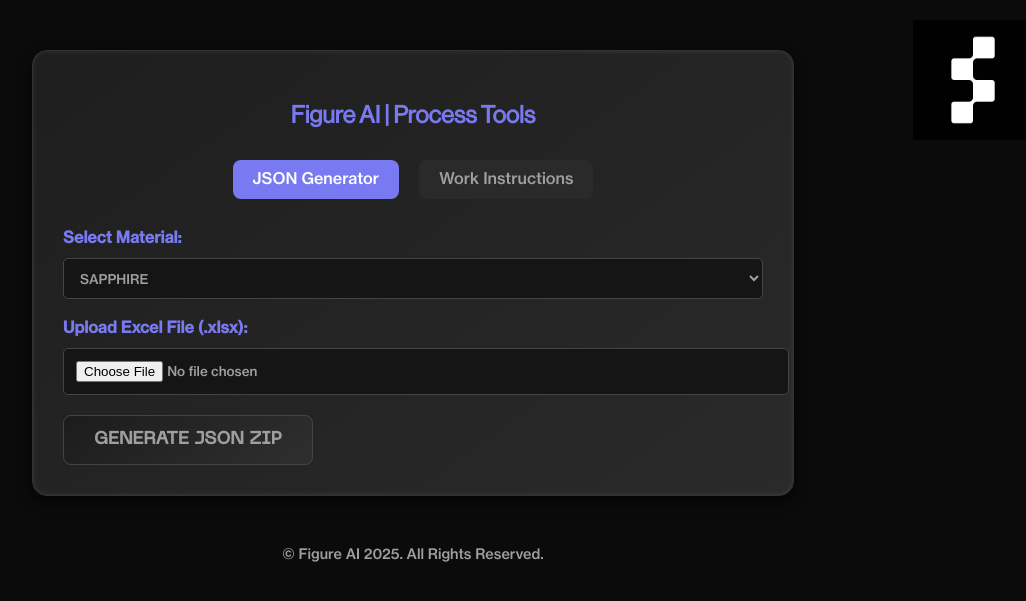
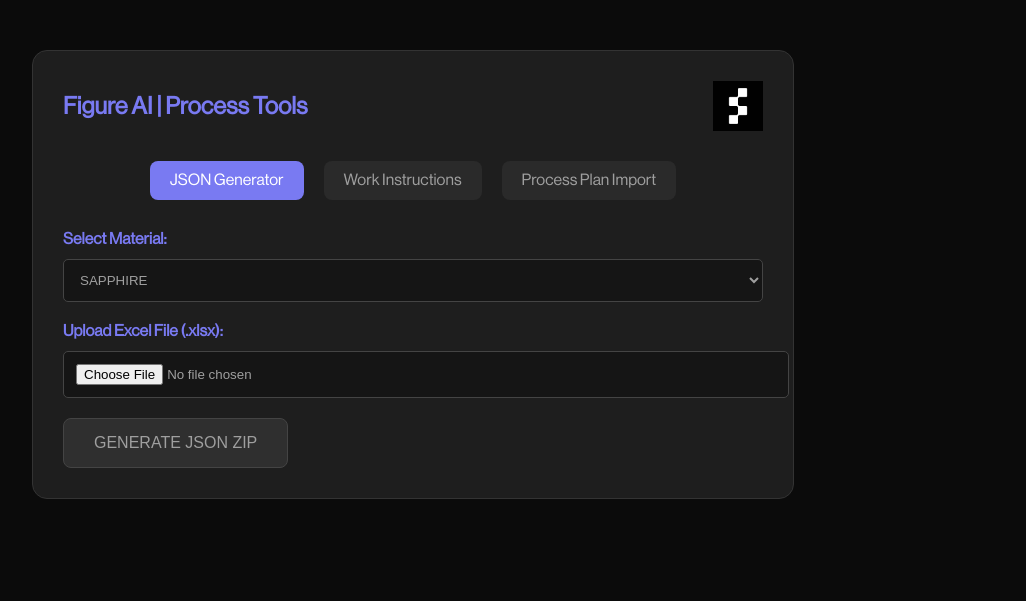
Before and after one commit to humanapril/processplan, a Flask app: page / in a window 1280 px wide. Shown: the top 601 px of the page, without its empty margins (227-1253 px from the left). Run offline with Flask 3, Linux system fonts and the light colour scheme; some libraries are stand-ins or nearby versions.

Commit message:
added that there is status bar for the process plan upload to MES

```diff
--- a/process_plan_app/app.py
+++ b/process_plan_app/app.py
@@ -1,4 +1,4 @@
-from flask import Flask, render_template, request, send_file, redirect, url_for
+from flask import Flask, render_template, request, send_file, jsonify
 import pandas as pd
 import json
 import os
@@ -6,6 +6,8 @@
 import zipfile
 from PyPDF2 import PdfReader, PdfWriter
 from werkzeug.utils import secure_filename
+import requests
+from requests.auth import HTTPBasicAuth
 
 app = Flask(__name__, template_folder="templates", static_folder="static")
 
@@ -67,113 +69,58 @@
                 "operationInputMaterials": [],
                 "sampleDefinitions": [
                     {
-                  "instructions": "Place the part on the tester device",
-                  "sampleDefinitionName": "",
-                  "plmId": "PLM_ID",
-                  "sampleClass": "Actuator EOL Tester",
-                  "toolResourceInstance": "Actuator_Tester_1",
-                  "sampleQty": 3,
-                  "settings": {
-                    "Configuration N/L/R": "N"
-                  },
-                  "attributes": {
-                    "PassFail": {
-                      "DataType": "BOOLEAN",
-                      "Required": True,
-                      "Description": "Pass or fail result",
-                      "Format": "",
-                      "Order": 1,
-                      "MinimumValue": "",
-                      "MaximumValue": ""
-                    },
-                    "TestRevision": {
-                      "DataType": "STRING",
-                      "Required": True,
-                      "Description": "Revision code",
-                      "Format": "DW",
-                      "Order": 2,
-                      "MinimumValue": "",
-                      "MaximumValue": ""
-                    },
-                    "TestCount": {
-                      "DataType": "INTEGER",
-                      "Required": True,
-                      "Description": "Number of test repetitions",
-                      "Format": "",
-                      "Order": 3,
-                      "MinimumValue": "",
-                      "MaximumValue": ""
-                    },
-                    "TestTimestamp": {
-                      "DataType": "STRING",
-                      "Required": True,
-                      "Description": "Time of test",
-                      "Format": "",
-                      "Order": 4,
-                      "MinimumValue": "",
-                      "MaximumValue": ""
-                    },
-                    "TestDuration": {
-                      "DataType": "INTEGER",
-                      "Required": True,
-                      "Description": "Duration of test (in s)",
-                      "Format": "",
-                      "Order": 5,
-                      "MinimumValue": "",
-                      "MaximumValue": ""
-                    },
-                    "RejectCode": {
-                      "DataType": "STRING",
-                      "Required": True,
-                      "Description": "Code for rejection reason",
-                      "Format": "",
-                      "Order": 6,
-                      "MinimumValue": "",
-                      "MaximumValue": ""
-                    },
-                    "RejectReason": {
-                      "DataType": "STRING",
-                      "Required": True,
-                      "Description": "Description of rejection reason",
-                      "Format": "DW",
-                      "Order": 7,
-                      "MinimumValue": "",
-                      "MaximumValue": ""
-                    },
-                    "URLString": {
-                      "DataType": "STRING",
-                      "Required": True,
-                      "Description": "Link to related documentation",
-                      "Format": "DW",
-                      "Order": 7,
-                      "MinimumValue": "",
-                      "MaximumValue": ""
-                    },
-                    "OperatorDetails": {
-                      "DataType": "STRING",
-                      "Required": True,
-                      "Description": "Name or ID of operator",
-                      "Format": "DW",
-                      "Order": 8,
-                      "MinimumValue": "",
-                      "MaximumValue": ""
-                    },
-                    "TestType": {
-                      "DataType": "STRING",
-                      "Required": True,
-                      "Description": "Type of test performed",
-                      "Format": "DW",
-                      "Order": 9,
-                      "MinimumValue": "",
-                      "MaximumValue": ""
+                        "instructions": "Place the part on the tester device",
+                        "sampleDefinitionName": "",
+                        "plmId": "PLM_ID",
+                        "sampleClass": "Actuator EOL Tester",
+                        "toolResourceInstance": "Actuator_Tester_1",
+                        "sampleQty": 3,
+                        "settings": {"Configuration N/L/R": "N"},
+                        "attributes": {
+                            "PassFail": {
+                                "DataType": "BOOLEAN", "Required": True, "Description": "Pass or fail result", "Format": "", "Order": 1,
+                                "MinimumValue": "", "MaximumValue": ""
+                            },
+                            "TestRevision": {
+                                "DataType": "STRING", "Required": True, "Description": "Revision code", "Format": "DW", "Order": 2,
+                                "MinimumValue": "", "MaximumValue": ""
+                            },
+                            "TestCount": {
+                                "DataType": "INTEGER", "Required": True, "Description": "Number of test repetitions", "Format": "", "Order": 3,
+                                "MinimumValue": "", "MaximumValue": ""
+                            },
+                            "TestTimestamp": {
+                                "DataType": "STRING", "Required": True, "Description": "Time of test", "Format": "", "Order": 4,
+                                "MinimumValue": "", "MaximumValue": ""
+                            },
+                            "TestDuration": {
+                                "DataType": "INTEGER", "Required": True, "Description": "Duration of test (in s)", "Format": "", "Order": 5,
+                                "MinimumValue": "", "MaximumValue": ""
+                            },
+                            "RejectCode": {
+                                "DataType": "STRING", "Required": True, "Description": "Code for rejection reason", "Format": "", "Order": 6,
+                                "MinimumValue": "", "MaximumValue": ""
+                            },
+                            "RejectReason": {
+                                "DataType": "STRING", "Required": True, "Description": "Description of rejection reason", "Format": "DW", "Order": 7,
+                                "MinimumValue": "", "MaximumValue": ""
+                            },
+                            "URLString": {
+                                "DataType": "STRING", "Required": True, "Description": "Link to related documentation", "Format": "DW", "Order": 8,
+                                "MinimumValue": "", "MaximumValue": ""
+                            },
+                            "OperatorDetails": {
+                                "DataType": "STRING", "Required": True, "Description": "Name or ID of operator", "Format": "DW", "Order": 9,
+                                "MinimumValue": "", "MaximumValue": ""
+                            },
+                            "TestType": {
+                                "DataType": "STRING", "Required": True, "Description": "Type of test performed", "Format": "DW", "Order": 10,
+                                "MinimumValue": "", "MaximumValue": ""
+                            }
+                        }
                     }
-                  }
-                }
                 ],
-                "workInstruction": {
-                    "plmId": "PLM_ID",
-                    "pdfLink": ""
-                }
+                "workInstruction": {"plmId": "PLM_ID", "pdfLink": ""}
             }
 
             for station, group in data_df.groupby("Station"):
@@ -228,13 +175,8 @@
                                     "sampleQty": 1,
                                     "attributes": {
                                         "PassFail": {
-                                            "DataType": "BOOLEAN",
-                                            "Required": True,
-                                            "Description": "STRING",
-                                            "Format": "#0.00",
-                                            "Order": "1",
-                                            "MinimumValue": "NUMERIC",
-                                            "MaximumValue": "NUMERIC"
+                                            "DataType": "BOOLEAN", "Required": True, "Description": "STRING", "Format": "#0.00", "Order": "1",
+                                            "MinimumValue": "", "MaximumValue": ""
                                         }
                                     }
                                 }
@@ -250,7 +192,7 @@
                 metadata["operationsDefinitions"].append(operation)
 
             json_path = os.path.join(output_dir, f"{sheet_name}.json")
-            with open(json_path, "w") as f:
+            with open(json_path, "w", encoding="utf-8") as f:
                 json.dump(convert_bools(metadata), f, indent=4)
             generated_files.append(json_path)
 
@@ -320,5 +262,32 @@
 
     return render_template("index.html", materials=MATERIAL_LIST)
 
+@app.route('/import', methods=['POST'])
+def import_single_json():
+    file = request.files.get('json_file')
+    if not file or not file.filename.endswith('.json'):
+        return jsonify({"error": "Invalid file type."}), 400
+
+    try:
+        data = json.load(file)
+        response = requests.post(
+            "https://mes.dev.figure.ai:60088/system/webdev/BotQ-MES/Operations/OperationsRouteManual",
+            json=data,
+            auth=HTTPBasicAuth('figure', 'figure'),
+            headers={"Content-Type": "application/json"},
+            timeout=120
+        )
+        return jsonify({
+            "filename": file.filename,
+            "status_code": response.status_code,
+            "response": response.text[:1000]
+        })
+    except Exception as e:
+        return jsonify({
+            "filename": file.filename,
+            "status_code": "Error",
+            "response": str(e)
+        })
+
 if __name__ == '__main__':
     app.run(debug=True)
--- a/process_plan_app/templates/index.html
+++ b/process_plan_app/templates/index.html
@@ -2,60 +2,57 @@
 <html lang="en">
   <head>
     <meta charset="UTF-8" />
-    <meta name="viewport" content="width=device-width, initial-scale=1.0" />
     <title>Figure AI | Process Tools</title>
     <style>
       @font-face {
-        font-family: "NeueHaasDisplay";
+        font-family: "CustomFont";
         src: url("{{ url_for('static', filename='fonts/NeueHaasGrotDisp-55Roman.otf') }}")
-          format("opentype");
-        font-weight: normal;
-        font-style: normal;
-      }
-      @font-face {
-        font-family: "NeueHaasText";
-        src: url("{{ url_for('static', filename='fonts/NeueHaasGrotText-65Medium.otf') }}")
-          format("opentype");
-        font-weight: normal;
-        font-style: normal;
-      }
-      @font-face {
-        font-family: "Machina";
-        src: url("{{ url_for('static', filename='fonts/PPNeueMachina-PlainMedium.otf') }}")
           format("opentype");
         font-weight: normal;
         font-style: normal;
       }
 
       body {
-        font-family: "NeueHaasText", sans-serif;
+        font-family: "CustomFont", sans-serif;
         background-color: #0b0b0b;
         color: #9f9f9f;
         margin: 0;
         padding: 0;
       }
+
       .container {
         max-width: 700px;
         margin: 50px auto;
         padding: 30px;
-        background: linear-gradient(145deg, #1e1e1e, #2a2a2a);
+        background: #1e1e1e;
         border-radius: 15px;
-        box-shadow: 0 6px 15px rgba(0, 0, 0, 0.7),
-          inset 0 0 5px rgba(255, 255, 255, 0.1);
         border: 1px solid #333;
       }
+
+      .header {
+        display: flex;
+        justify-content: space-between;
+        align-items: center;
+        margin-bottom: 30px;
+      }
+
+      .logo {
+        height: 50px;
+        object-fit: contain;
+      }
+
       h2 {
-        text-align: center;
         color: #797af2;
-        margin-bottom: 30px;
-        font-family: "NeueHaasDisplay", sans-serif;
+        margin: 0;
       }
+
       label {
         font-weight: bold;
         color: #797af2;
         display: block;
         margin-top: 20px;
       }
+
       input[type="file"],
       select {
         width: 100%;
@@ -65,31 +62,32 @@
         border: 1px solid #444;
         color: #9f9f9f;
         border-radius: 5px;
-        font-family: "NeueHaasText", sans-serif;
       }
+
       button {
         margin-top: 20px;
-        background: linear-gradient(145deg, #1c1c1c, #2f2f2f);
+        background: #2f2f2f;
         color: #9f9f9f;
         padding: 15px 30px;
         border: 1px solid #444;
         border-radius: 8px;
         cursor: pointer;
-        font-size: 1.1rem;
+        font-size: 1rem;
         text-transform: uppercase;
-        font-weight: bold;
-        font-family: "Machina", sans-serif;
       }
+
       button:hover {
-        background: linear-gradient(145deg, #2f2f2f, #1c1c1c);
+        background: #3a3a3a;
         color: #797af2;
       }
+
       .tabs {
         display: flex;
         justify-content: center;
         gap: 20px;
         margin-bottom: 30px;
       }
+
       .tab {
         padding: 10px 20px;
         background: #2a2a2a;
@@ -97,48 +95,43 @@
         cursor: pointer;
         border-radius: 8px;
       }
+
       .tab.active {
         background: #797af2;
         color: white;
       }
+
       .form-section {
         display: none;
       }
+
       .form-section.active {
         display: block;
-      }
-      .logo {
-        position: absolute;
-        top: 20px;
-        right: 20px;
-        width: 120px;
-      }
-      .footer {
-        text-align: center;
-        margin-top: 50px;
-        font-size: 0.9rem;
-        color: #9f9f9f;
       }
     </style>
   </head>
   <body>
-    <img
-      src="{{ url_for('static', filename='images/logo.jpg') }}"
-      alt="Figure AI Logo"
-      class="logo"
-    />
-
     <div class="container">
-      <h2>Figure AI | Process Tools</h2>
+      <div class="header">
+        <h2>Figure AI | Process Tools</h2>
+        <img
+          src="{{ url_for('static', filename='images/logo.jpg') }}"
+          class="logo"
+          alt="Company Logo"
+        />
+      </div>
 
       <div class="tabs">
         <div class="tab active" onclick="switchTab('jsonForm')">
           JSON Generator
         </div>
         <div class="tab" onclick="switchTab('pdfForm')">Work Instructions</div>
+        <div class="tab" onclick="switchTab('importForm')">
+          Process Plan Import
+        </div>
       </div>
 
-      <!-- JSON FORM -->
+      <!-- JSON Form -->
       <form
         class="form-section active"
         id="jsonForm"
@@ -146,21 +139,18 @@
         enctype="multipart/form-data"
       >
         <input type="hidden" name="form_type" value="json" />
-
         <label for="material">Select Material:</label>
         <select name="material" id="material" required>
           {% for material in materials %}
           <option value="{{ material }}">{{ material }}</option>
           {% endfor %}
         </select>
-
         <label for="file">Upload Excel File (.xlsx):</label>
         <input type="file" name="file" id="file" accept=".xlsx" required />
-
         <button type="submit">Generate JSON ZIP</button>
       </form>
 
-      <!-- PDF FORM -->
+      <!-- PDF Form -->
       <form
         class="form-section"
         id="pdfForm"
@@ -168,7 +158,6 @@
         enctype="multipart/form-data"
       >
         <input type="hidden" name="form_type" value="pdf" />
-
         <label for="pdf_files">Upload PDF(s) to Split:</label>
         <input
           type="file"
@@ -178,14 +167,42 @@
           multiple
           required
         />
+        <button type="submit">Split PDFs and Download ZIP</button>
+      </form>
 
-        <button type="submit">Split PDFs and Download ZIP</button>
+      <!-- Import Form -->
+      <form
+        class="form-section"
+        id="importForm"
+        enctype="multipart/form-data"
+        onsubmit="handleImportSubmit(event)"
+      >
+        <label for="json_file">Upload JSON File:</label>
+        <input
+          type="file"
+          name="json_file"
+          id="json_file"
+          accept=".json"
+          required
+        />
+        <button type="submit" id="importBtn">Upload and Post to MES</button>
+
+        <div id="progressContainer" style="display: none; margin-top: 20px">
+          <p>Initializing...</p>
+          <progress
+            id="progressBar"
+            value="0"
+            max="100"
+            style="width: 100%"
+          ></progress>
+        </div>
+
+        <div id="importResult" style="margin-top: 20px"></div>
       </form>
     </div>
 
-    <div class="footer">© Figure AI 2025. All Rights Reserved.</div>
-
     <script>
+      const tabIds = ["jsonForm", "pdfForm", "importForm"];
       function switchTab(formId) {
         document
           .querySelectorAll(".tab")
@@ -194,8 +211,83 @@
           .querySelectorAll(".form-section")
           .forEach((f) => f.classList.remove("active"));
         document.getElementById(formId).classList.add("active");
-        const index = formId === "jsonForm" ? 0 : 1;
-        document.querySelectorAll(".tab")[index].classList.add("active");
+        const index = tabIds.indexOf(formId);
+        if (index >= 0)
+          document.querySelectorAll(".tab")[index].classList.add("active");
+      }
+
+      async function handleImportSubmit(event) {
+        event.preventDefault();
+
+        const fileInput = document.getElementById("json_file");
+        const file = fileInput.files[0];
+        if (!file) return;
+
+        const button = document.getElementById("importBtn");
+        const progressBar = document.getElementById("progressBar");
+        const progressContainer = document.getElementById("progressContainer");
+        const resultBox = document.getElementById("importResult");
+
+        button.disabled = true;
+        resultBox.innerHTML = "";
+        progressContainer.style.display = "block";
+
+        const formData = new FormData();
+        formData.append("json_file", file);
+
+        const totalTimeout = 120000;
+        const steps = 5;
+        const stepInterval = totalTimeout / steps;
+        const stepProgress = 100 / steps;
+        let currentStep = 1;
+
+        const messagePara = document.querySelector("#progressContainer p");
+        progressBar.value = stepProgress;
+        messagePara.textContent = `Step ${currentStep} of ${steps} completed...`;
+
+        const intervalId = setInterval(() => {
+          currentStep++;
+          if (currentStep <= steps) {
+            progressBar.value = currentStep * stepProgress;
+            messagePara.textContent = `Step ${currentStep} of ${steps} completed...`;
+          }
+        }, stepInterval);
+
+        try {
+          const response = await fetch("/import", {
+            method: "POST",
+            body: formData,
+          });
+
+          const contentType = response.headers.get("Content-Type") || "";
+          let data;
+          if (contentType.includes("application/json")) {
+            data = await response.json();
+          } else {
+            const text = await response.text();
+            throw new Error("Server returned non-JSON response:\n" + text);
+          }
+
+          clearInterval(intervalId);
+          progressBar.value = 100;
+          messagePara.textContent = `Upload complete`;
+
+          resultBox.innerHTML = `
+          <p><strong>Filename:</strong> ${data.filename}</p>
+          <p><strong>Status Code:</strong> ${data.status_code}</p>
+          <pre style="white-space: pre-wrap; background: #1e1e1e; padding: 10px; border-radius: 5px;">${data.response}</pre>
+        `;
+        } catch (err) {
+          clearInterval(intervalId);
+          progressBar.value = 0;
+          messagePara.textContent = `Upload failed`;
+          resultBox.innerHTML = `<p style="color:red;">${err.message}</p>`;
+        } finally {
+          button.disabled = false;
+          setTimeout(() => {
+            progressContainer.style.display = "none";
+          }, 3000);
+        }
       }
     </script>
   </body>
```
Also changed, not shown: 6 other files.
